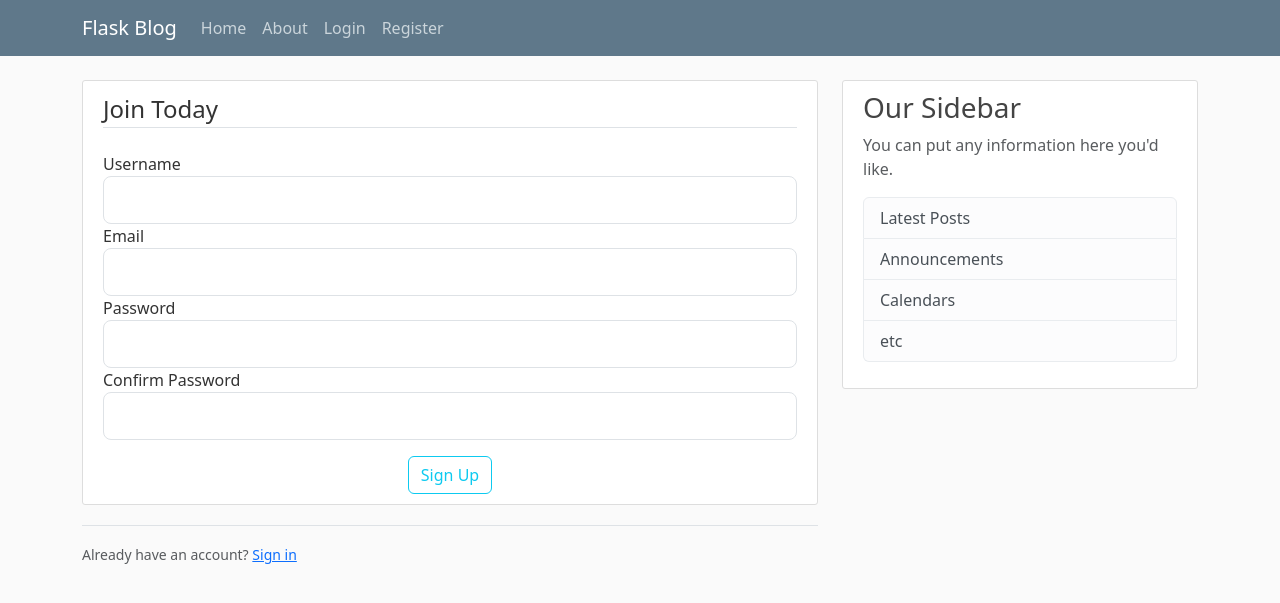
After one commit to alex-njuguna/blog-web-with-flask, a Flask app: page /register in a window 1280 px wide. The commit adds this page. Shown: the top 603 px of the page. Run offline with Flask 3, Linux system fonts and the light colour scheme.

Commit message:
registretion template and validation

```diff
--- a/flaskblog.py
+++ b/flaskblog.py
@@ -1,6 +1,10 @@
-from flask import Flask, render_template, url_for
+from flask import Flask, render_template, url_for, flash, redirect
+from forms import RegistrationForm, LoginForm
+
+
 app = Flask(__name__)
 
+app.config["SECRET_KEY"] = "1a4d297629d8174a611dfd27e8b2f640"
 
 posts = [
     {
@@ -21,10 +25,30 @@
 def home():
     return render_template("home.html", posts=posts)
 
+
 @app.route("/about")
 def about():
     return render_template("about.html", title="About")
 
 
+@app.route("/login")
+def login():
+    form = LoginForm()
+
+    return render_template("login.html", title="login", form=form)
+
+
+@app.route("/register", methods=["GET", "POST"])
+def register():
+    form = RegistrationForm()
+
+    if form.validate_on_submit():
+        flash(f"Account created for {form.username.data}!", "success")
+        app.logger.debug("Redirecting to home route")  # Add this line for debugging
+        return redirect(url_for("home"))
+    app.logger.debug("Form validation failed")  # Add this line for debugging
+    return render_template("register.html", title="register", form=form)
+
+
 if __name__ == "__main__":
     app.run(debug=True)
--- a/forms.py
+++ b/forms.py
@@ -1,15 +1,15 @@
 from flask_wtf import FlaskForm
-from wtforms import StringField, PasswordField, EmailField, SubmitField, BooleanField
+from wtforms import StringField, PasswordField, SubmitField, BooleanField, EmailField
 from wtforms.validators import DataRequired, Length, Email, EqualTo
 
 
 class RegistrationForm(FlaskForm):
     username = StringField('Username',
                             validators=[DataRequired(), Length(min=2, max=20)])
-    email = EmailField("Email", validators=[Email(), DataRequired()])
+    email = EmailField("Email", validators=[DataRequired(), Email()])
     password = PasswordField("Password", validators=[DataRequired()])
     confirm_password = PasswordField("Confirm Password",
-                                     validators=[DataRequired(), EqualTo("passowrd")])
+                                     validators=[DataRequired(), EqualTo("password")])
     submit = SubmitField("Sign Up")
 
 
@@ -19,4 +19,6 @@
 
     password = PasswordField("Password", validators=[DataRequired()])
 
+    remember = BooleanField("Remember me")
+
     submit = SubmitField("Sign In")
--- a/templates/base.html
+++ b/templates/base.html
@@ -24,6 +24,23 @@
     <main role="main" class="container">
         <div class="row">
             <div class="col-md-8">
+
+
+            {% with messages = get_flashed_messages(with_categories=true)  %}
+
+                {% if messages %}
+
+                    {% for category, message in messages %}
+                        <div class="alert alert-{{ category }}">
+                            {{ message }}
+                        </div>
+                    {% endfor %}
+
+                {% endif %}
+
+            {% endwith %}
+
+
             {% block content %}{% endblock %}
             </div>
                 <div class="col-md-4">
--- /dev/null
+++ b/templates/register.html
@@ -0,0 +1,77 @@
+{% extends 'base.html' %}
+
+
+{% block content %}
+    <div class="content-section">
+        {{ form.hidden_tag() }}
+        <form action="" method="POST" autocomplete="off">
+            <fieldset class="form-group">
+                <legend class="border-bottom mb-4">Join Today</legend>
+                <div class="form-group">
+                    {{ form.username.label(class="form-control-label") }}
+
+                    {% if form.username.errors %}
+                        {{ form.username(class="form-control form-control-lg is-invalid")}}
+                        <div class="invalid-feeback">
+                            {% for error in form.username.errors %}
+                                <span>{{ error }}</span>
+                            {% endfor %}
+                        </div>
+                    {% else %}
+                        {{ form.username(class="form-control form-control-lg") }}
+                    {% endif %}
+                </div>
+                <div class="form-group">
+                    {{ form.email.label(class="form-control-label") }}
+
+                    {% if form.email.errors %}
+                        {{ form.email(class="form-control form-control-lg is-invalid")}}
+                        <div class="invalid-feeback">
+                            {% for error in form.email.errors %}
+                                <span>{{ error }}</span>
+                            {% endfor %}
+                        </div>
+                    {% else %}
+                        {{ form.email(class="form-control form-control-lg") }}
+                    {% endif %}
+                </div>
+                <div class="form-group">
+                    {{ form.password.label(class="form-control-label") }}
+
+                    {% if form.password.errors %}
+                        {{ form.password(class="form-control form-control-lg is-invalid")}}
+                        <div class="invalid-feeback">
+                            {% for error in form.password.errors %}
+                                <span>{{ error }}</span>
+                            {% endfor %}
+                        </div>
+                    {% else %}
+                        {{ form.password(class="form-control form-control-lg") }}
+                    {% endif %}
+                </div>
+                <div class="form-group">
+                    {{ form.confirm_password.label(class="form-control-label") }}
+
+                    {% if form.confirm_password.errors %}
+                        {{ form.confirm_password(class="form-control form-control-lg is-invalid")}}
+                        <div class="invalid-feeback">
+                            {% for error in form.confirm_password.errors %}
+                                <span>{{ error }}</span>
+                            {% endfor %}
+                        </div>
+                    {% else %}
+                        {{ form.confirm_password(class="form-control form-control-lg") }}
+                    {% endif %}
+                </div>
+            </fieldset>
+            <div class="form-group text-center">
+                {{ form.submit(class="btn btn-outline-info mt-3")}}
+            </div>
+        </form>
+    </div>
+    <div class="border-top pt-3">
+        <small class="text-muted">
+            Already have an account? <a href="{{ url_for('login') }}" class="ml-3 text-decoration-no">Sign in</a>
+        </small>
+    </div>
+{% endblock content %}
```
Also changed, not shown: templates/login.html (added).
